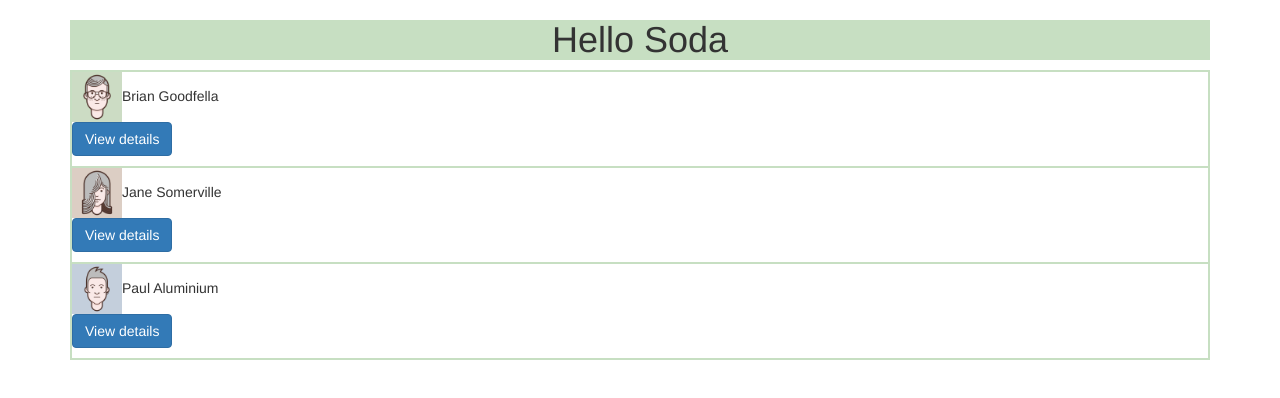
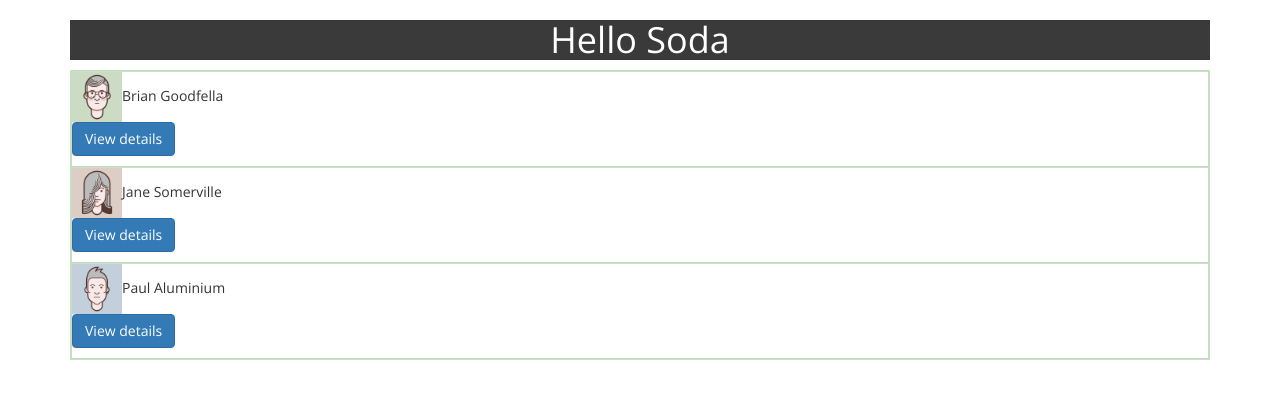
Before and after one commit to 123lk/clos-tech-project, a React (Create React App) app: page / in a window 1280 px wide. Shown: the top 398 px of the page. Built offline with nearby package versions, Linux system fonts and the light colour scheme.

Commit message:
added google fonts

```diff
--- /dev/null
+++ b/public/css/main.css
@@ -0,0 +1,3 @@
+body {
+  font-family: 'Open Sans', sans-serif;
+}
--- a/public/index.html
+++ b/public/index.html
@@ -6,8 +6,9 @@
     <meta name="viewport" content="width=device-width, initial-scale=1">
 
     <title>Hello Soda</title>
-
     <link href="css/bootstrap.min.css" rel="stylesheet">
+    <link rel="stylesheet" href="css/main.css">
+    <link href="https://fonts.googleapis.com/css?family=Open+Sans:400,700" rel="stylesheet">
   </head>
   <body>
     <div id="root"></div>
--- a/src/css/App.css
+++ b/src/css/App.css
@@ -1,4 +1,5 @@
 #header {
-  background-color: #C7DFC2;
+  background-color: #3A3A3A;
+  color: white;
   text-align: center;
 }
```
